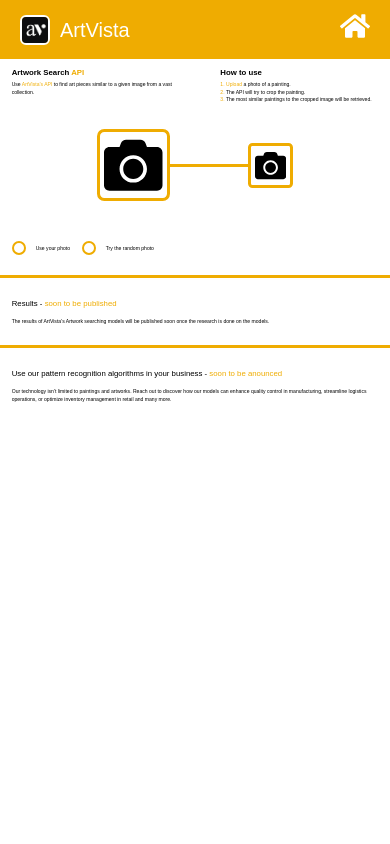
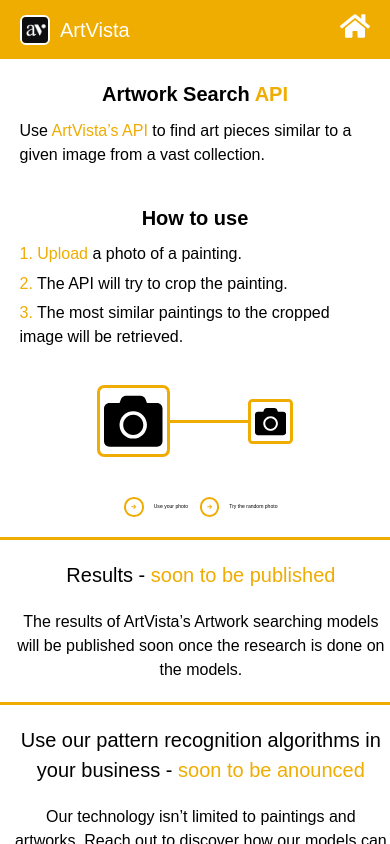
Before and after one commit to ArtSee-App/Website, a React (Vite) app: page /api in a window 390 px wide. Built offline with nearby package versions, Linux system fonts and the light colour scheme.

Commit message:
api page fixed for phone

```diff
--- a/src/ApplicationProgrammingInterface.module.css
+++ b/src/ApplicationProgrammingInterface.module.css
@@ -416,3 +416,83 @@
     color: black;
     /* Smaller font size for the detailed text */
 }
+
+
+/* Media Query for Tablets */
+@media (max-width: 768px) {
+    .bigText {
+        width: 100%;
+        /* Ensure it spans the full width of its container */
+        text-align: center;
+        /* Center the text inside bigText */
+        font-size: 20px;
+        font-weight: bold;
+        color: black;
+    }
+
+    .smallText {
+        font-size: 16px;
+        margin-top: -3%;
+        color: black;
+        text-align: left;
+        /* Ensures text within is aligned left */
+    }
+
+
+    /* Override specific alignments if necessary */
+    .leftSide,
+    .rightSide {
+        text-align: start;
+        /* Ensures container text is aligned to the start */
+        justify-content: flex-start;
+        /* Align children to the start of the flex container */
+    }
+
+    .contentContainer,
+    .resultsContainer {
+        flex-direction: column;
+        align-items: center;
+        text-align: center;
+    }
+
+    .infoContainer {
+        margin-left: 0;
+        flex-direction: row;
+        align-items: center;
+        justify-content: center;
+        text-align: center;
+    }
+
+
+    .leftSide,
+    .rightSide {
+        margin-left: 5%;
+        margin-right: 5%;
+        text-align: center;
+    }
+
+
+    .ovalContainer {
+        flex-direction: row;
+    }
+
+    .oval {
+        width: 80vw;
+        /* Adjust oval size to fit screen */
+        height: auto;
+    }
+
+    .arrowIcon {
+        width: 5vw;
+        /* Make icons larger for better touch target */
+        height: 5vw;
+    }
+
+    .resultsHeading {
+        font-size: 20px;
+    }
+
+    .resultsText {
+        font-size: 16px;
+    }
+}
```
